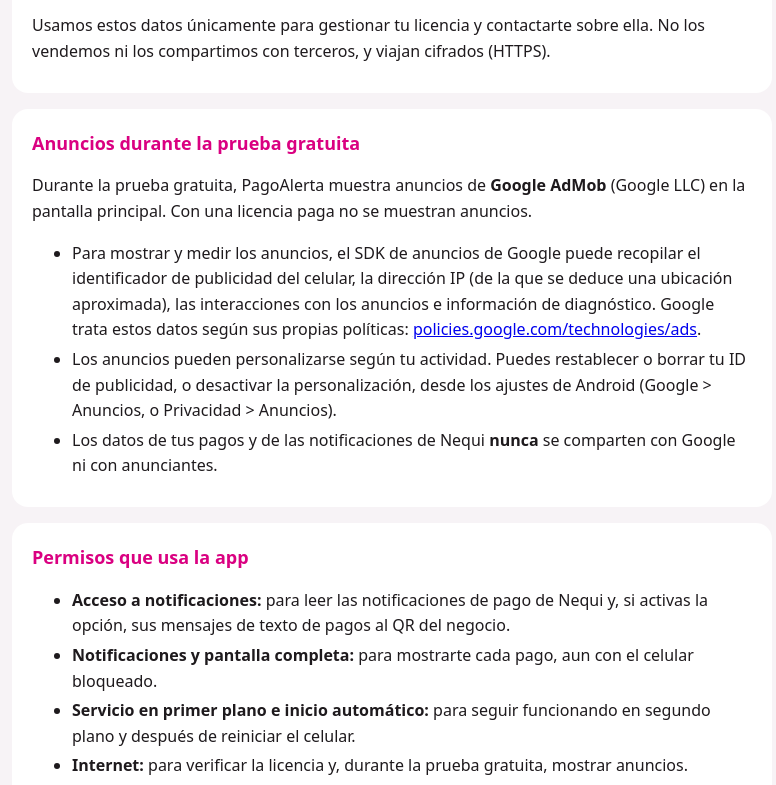
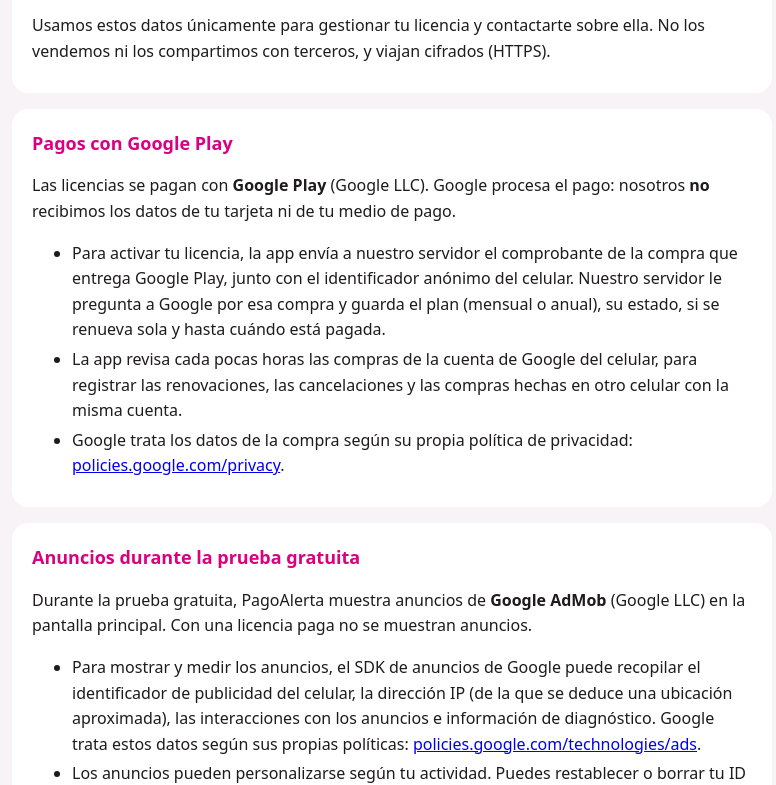
Before and after one commit to davidoso2023/pagoalerta-legal, a plain HTML site: page privacidad.html in a window 1280 px wide. Shown: the part 2015-2800 px from the top of the page, without its empty margins (248-1024 px from the left). Drawn offline with Linux system fonts and the light colour scheme.

Commit message:
privacidad.html: pagos con Google Play

```diff
--- a/privacidad.html
+++ b/privacidad.html
@@ -25,7 +25,7 @@
 <header>
   <main style="padding:0">
     <h1>PagoAlerta</h1>
-    <p>Política de privacidad · Actualizada el 29 de octubre de 2026</p>
+    <p>Política de privacidad · Actualizada el 16 de noviembre de 2026</p>
   </main>
 </header>
 <main>
@@ -101,6 +101,21 @@
   </section>
 
   <section>
+    <h2>Pagos con Google Play</h2>
+    <p>Las licencias se pagan con <strong>Google Play</strong> (Google LLC). Google procesa el pago: nosotros
+    <strong>no</strong> recibimos los datos de tu tarjeta ni de tu medio de pago.</p>
+    <ul>
+      <li>Para activar tu licencia, la app envía a nuestro servidor el comprobante de la compra que entrega Google
+      Play, junto con el identificador anónimo del celular. Nuestro servidor le pregunta a Google por esa compra y
+      guarda el plan (mensual o anual), su estado, si se renueva sola y hasta cuándo está pagada.</li>
+      <li>La app revisa cada pocas horas las compras de la cuenta de Google del celular, para registrar las
+      renovaciones, las cancelaciones y las compras hechas en otro celular con la misma cuenta.</li>
+      <li>Google trata los datos de la compra según su propia política de privacidad:
+      <a href="https://policies.google.com/privacy">policies.google.com/privacy</a>.</li>
+    </ul>
+  </section>
+
+  <section>
     <h2>Anuncios durante la prueba gratuita</h2>
     <p>Durante la prueba gratuita, PagoAlerta muestra anuncios de <strong>Google AdMob</strong> (Google LLC) en la
     pantalla principal. Con una licencia paga no se muestran anuncios.</p>
@@ -126,6 +141,7 @@
       <li><strong>Servicio en primer plano e inicio automático:</strong> para seguir funcionando en segundo plano y
       después de reiniciar el celular.</li>
       <li><strong>Internet:</strong> para verificar la licencia y, durante la prueba gratuita, mostrar anuncios.</li>
+      <li><strong>Facturación de Google Play:</strong> para pagar la licencia con Google Play.</li>
       <li><strong>ID de publicidad:</strong> lo usa Google AdMob para mostrar anuncios durante la prueba gratuita.</li>
     </ul>
   </section>
```
